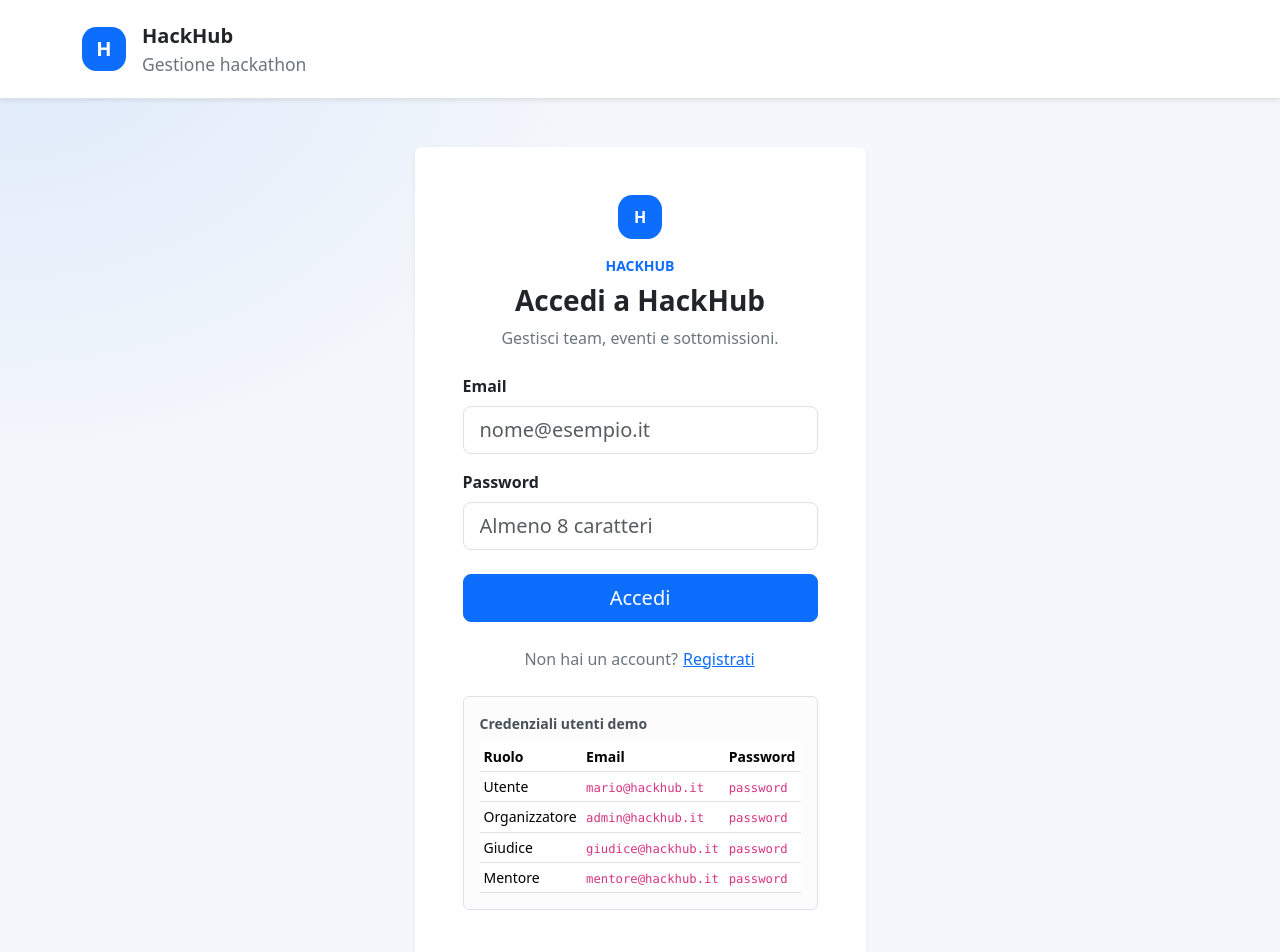
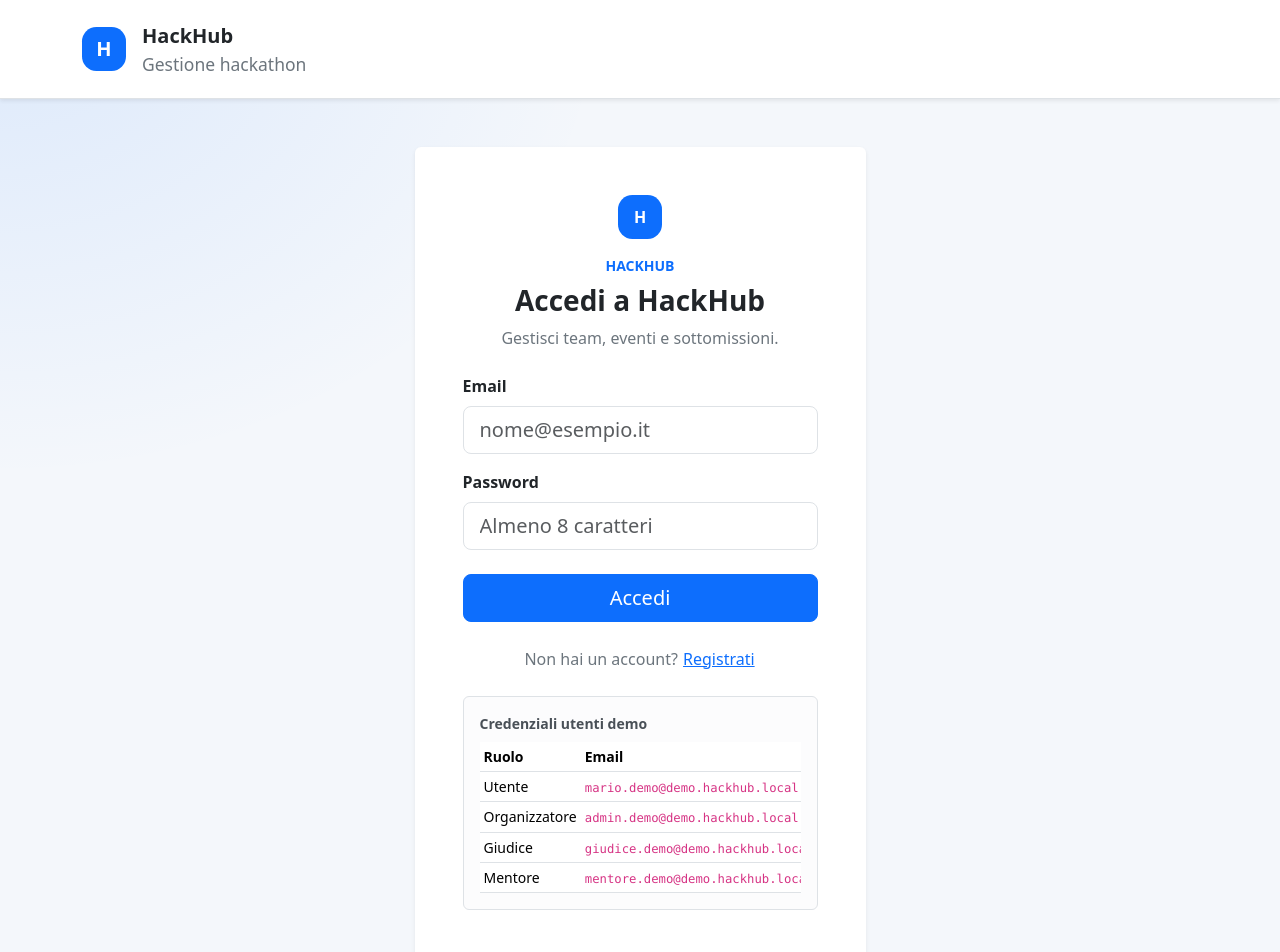
Before and after one commit to azizgazzellaunicam/Web-MobileApplication_Hackhub, an Angular app in the folder Hackhub/frontend/: page /login in a window 1280 px wide. Shown: the top 952 px of the page. Built offline with nearby package versions, Linux system fonts and the light colour scheme.

Commit message:
Align development demo login credentials

```diff
--- a/Hackhub/frontend/src/app/features/auth/login/login.component.html
+++ b/Hackhub/frontend/src/app/features/auth/login/login.component.html
@@ -44,7 +44,7 @@
           </button>
         </p>
 
-        @if (!isRegistering()) {
+        @if (!isRegistering() && demoCredentials.length > 0) {
           <div class="alert alert-light border small mt-4 mb-0">
             <strong class="d-block mb-2">Credenziali utenti demo</strong>
             <div class="table-responsive">
@@ -57,26 +57,13 @@
                   </tr>
                 </thead>
                 <tbody>
-                  <tr>
-                    <td>Utente</td>
-                    <td><code>mario&#64;hackhub.it</code></td>
-                    <td><code>password</code></td>
-                  </tr>
-                  <tr>
-                    <td>Organizzatore</td>
-                    <td><code>admin&#64;hackhub.it</code></td>
-                    <td><code>password</code></td>
-                  </tr>
-                  <tr>
-                    <td>Giudice</td>
-                    <td><code>giudice&#64;hackhub.it</code></td>
-                    <td><code>password</code></td>
-                  </tr>
-                  <tr>
-                    <td>Mentore</td>
-                    <td><code>mentore&#64;hackhub.it</code></td>
-                    <td><code>password</code></td>
-                  </tr>
+                  @for (credential of demoCredentials; track credential.email) {
+                    <tr>
+                      <td>{{ credential.role }}</td>
+                      <td><code>{{ credential.email }}</code></td>
+                      <td><code>{{ credential.password }}</code></td>
+                    </tr>
+                  }
                 </tbody>
               </table>
             </div>
--- a/Hackhub/frontend/src/app/features/auth/login/login.component.ts
+++ b/Hackhub/frontend/src/app/features/auth/login/login.component.ts
@@ -2,6 +2,13 @@ import { HttpErrorResponse } from '@angular/common/http';
 import { Component, inject, signal } from '@angular/core';
 import { Router } from '@angular/router';
 import { Auth } from '../../../core/auth/auth.service';
+import { environment } from '../../../../environments/environment';
+
+interface DemoCredential {
+  role: string;
+  email: string;
+  password: string;
+}
 
 @Component({
   standalone: true,
@@ -15,6 +22,7 @@ export class Login {
   public readonly isRegistering = signal(false);
   public readonly loading = signal(false);
   public readonly error = signal<string | null>(null);
+  public readonly demoCredentials: DemoCredential[] = environment.demoCredentials;
   public toggleMode(): void {
     this.isRegistering.update((registering) => !registering);
     this.error.set(null);
--- a/Hackhub/frontend/src/environments/environment.development.ts
+++ b/Hackhub/frontend/src/environments/environment.development.ts
@@ -1,4 +1,10 @@
 export const environment = {
   production: false,
   apiUrl: '/api',
+  demoCredentials: [
+    { role: 'Utente', email: 'mario.demo@demo.hackhub.local', password: 'MarioDemoPassword2026!' },
+    { role: 'Organizzatore', email: 'admin.demo@demo.hackhub.local', password: 'AdminDemoPassword2026!' },
+    { role: 'Giudice', email: 'giudice.demo@demo.hackhub.local', password: 'GiudiceDemoPassword2026!' },
+    { role: 'Mentore', email: 'mentore.demo@demo.hackhub.local', password: 'MentoreDemoPassword2026!' },
+  ],
 };
--- a/Hackhub/frontend/src/environments/environment.production.ts
+++ b/Hackhub/frontend/src/environments/environment.production.ts
@@ -1,4 +1,5 @@
 export const environment = {
   production: true,
   apiUrl: '/api',
+  demoCredentials: [],
 };
--- a/Hackhub/frontend/src/environments/environment.ts
+++ b/Hackhub/frontend/src/environments/environment.ts
@@ -1,4 +1,5 @@
 export const environment = {
   production: true,
   apiUrl: '/api',
+  demoCredentials: [],
 };
```
